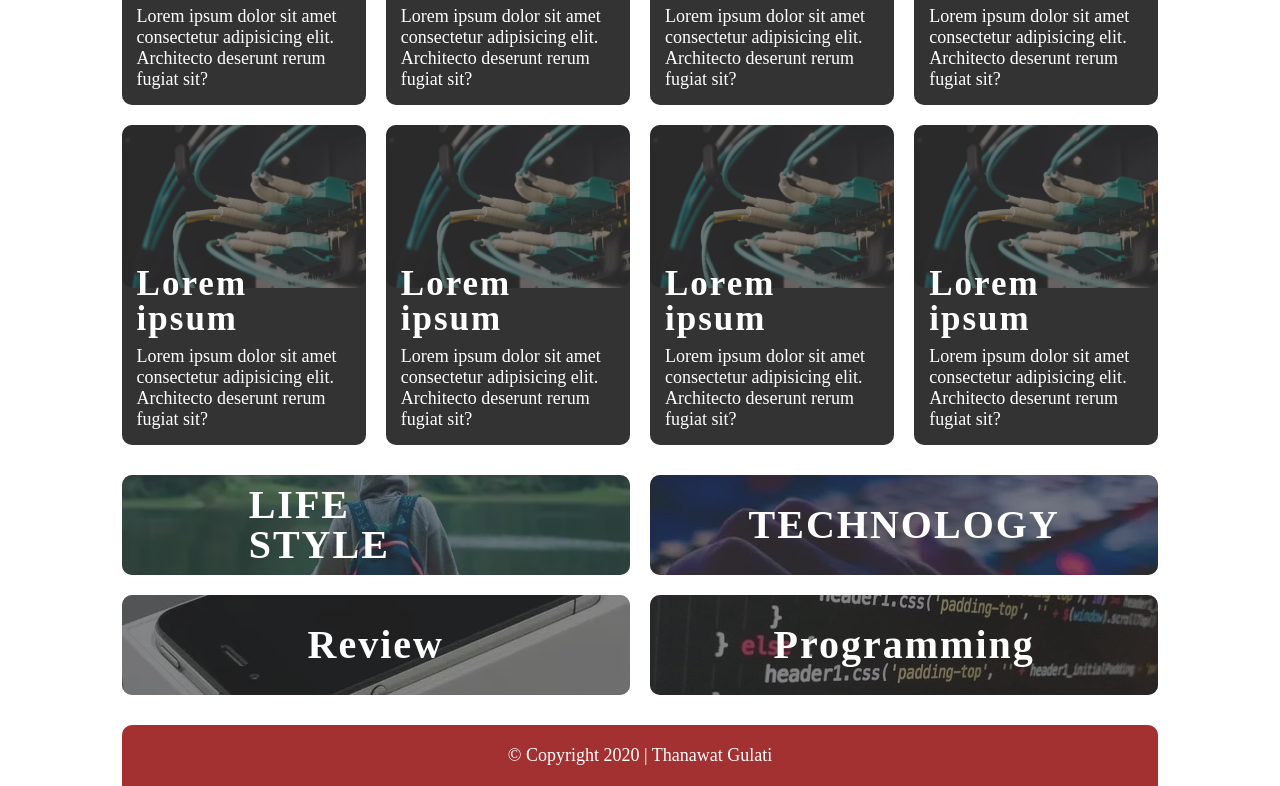
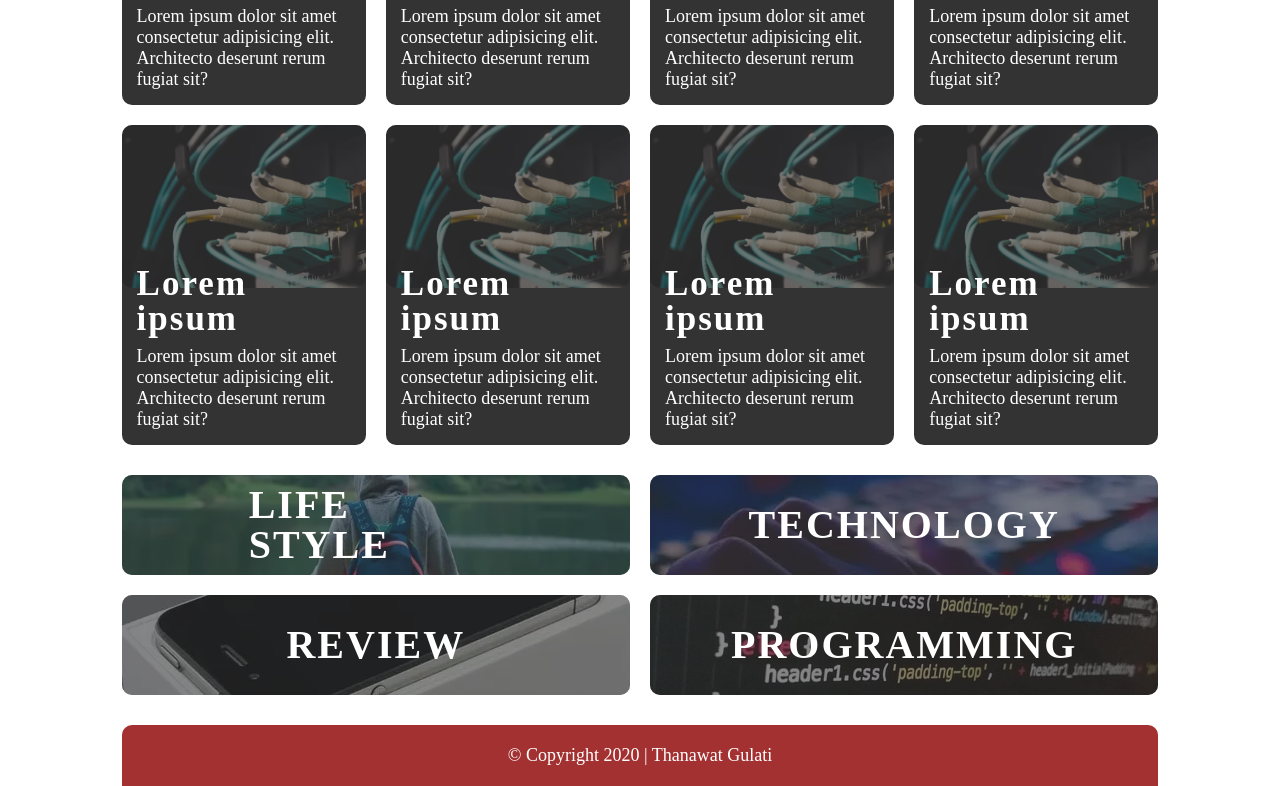
Before and after one commit to thanawatgulati/thanawat-blog, a Next.js app: page / in a window 1280 px wide. Shown: the part 540-1326 px from the top of the page. Built offline with nearby package versions, Linux system fonts and the light colour scheme.

Commit message:
Å Uppercase Category

```diff
--- a/components/Categories.tsx
+++ b/components/Categories.tsx
@@ -27,7 +27,7 @@ export default function Categories({}: Props): ReactElement {
         </LazyLoad>
       </div>
       <div className={styles.category}>
-        <h3 className={styles.textCategory}>Review</h3>
+        <h3 className={styles.textCategory}>REVIEW</h3>
         <LazyLoad offset={100} heigth={"100%"}>
           <img
             className={styles.imgCategory}
@@ -37,7 +37,7 @@ export default function Categories({}: Props): ReactElement {
         </LazyLoad>
       </div>
       <div className={styles.category}>
-        <h3 className={styles.textCategory}>Programming</h3>
+        <h3 className={styles.textCategory}>PROGRAMMING</h3>
         <LazyLoad offset={100} heigth={"100%"}>
           <img
             className={styles.imgCategory}
```
